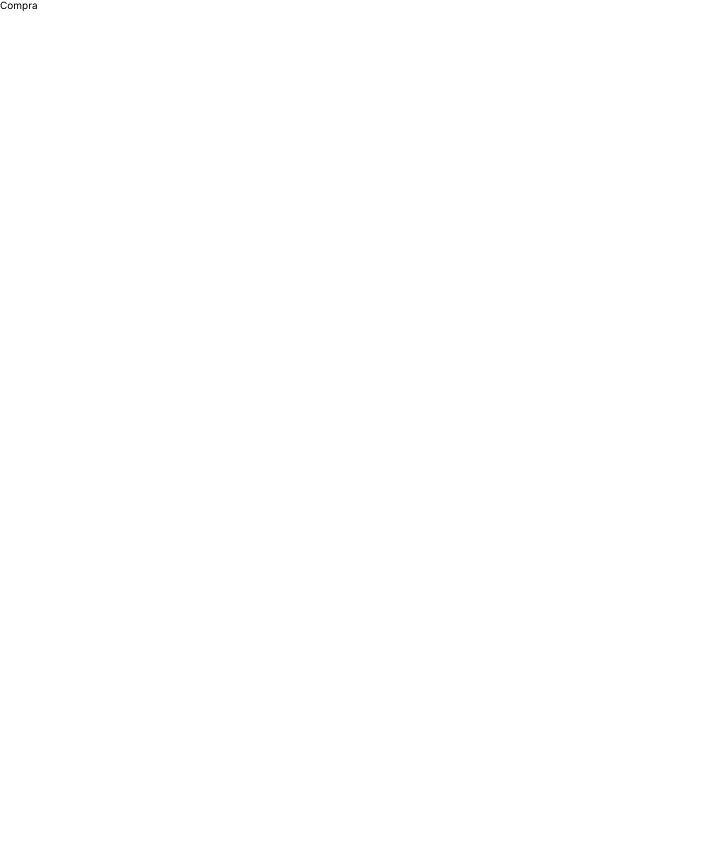
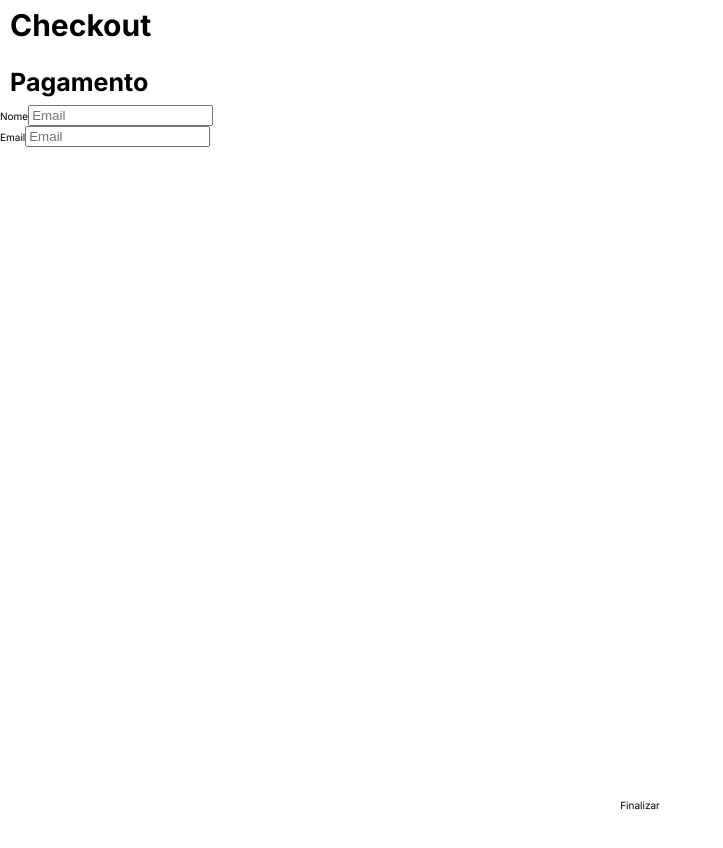
Before and after one commit to dandanmatunoshita/levelup, a Next.js app in the folder my-app/: page /compra in a window 1280 px wide. Shown: the top 848 px of the page, without its empty margins (0-723 px from the left). Before the commit the page ends 800 px from the top, so only its background shows below. Built offline with nearby package versions, Linux system fonts and the light colour scheme.

Commit message:
iniciando tela de compra

```diff
--- a/my-app/src/app/compra/compra.module.css
+++ b/my-app/src/app/compra/compra.module.css
@@ -0,0 +1,15 @@
+.compra_pagamento{
+    display: flex;
+    flex-direction: column;
+    align-items: flex-start;
+    width: 100vw;
+    height: 100vh;
+}
+
+.compra_carrinho{
+    display: flex;
+    flex-direction: column;
+    align-items: center;
+    width: 100vw;
+    height: 100vh;
+}
--- a/my-app/src/app/compra/page.jsx
+++ b/my-app/src/app/compra/page.jsx
@@ -1,9 +1,34 @@
+'use client'
+
+import Image from 'next/image';
 import styles from './compra.module.css';
+import { useRouter } from 'next/navigation'
 
 export default function Compra(){
+    const router = useRouter();
+
     return(
-        <div>
-            Compra
+        <><div className={styles.compra_pagamento}>
+            <div className={styles.compra_pagamento_body}>
+                <div className={styles.compra_pagamento_info}>
+                    <h1>Checkout</h1>
+                    <br />
+                    <h2>Pagamento</h2>
+                    <form className={styles.compra_pagamento_form}>
+                    <div className={styles.nome}>
+                            <span>Nome</span>
+                            <input type="email" placeholder="Email" className={styles.info}/>
+                        </div>
+                        <div className={styles.email}>
+                            <span>Email</span>
+                            <input type="email" placeholder="Email" className={styles.info}/>
+                        </div>
+                    </form>
+                </div>
+            </div>
         </div>
+        <div className={styles.compra_carrinho}>
+            Finalizar
+        </div></>
     )
 }
```
Also changed, not shown: my-app/src/app/cadastro/page.jsx (line endings or trailing spaces).
